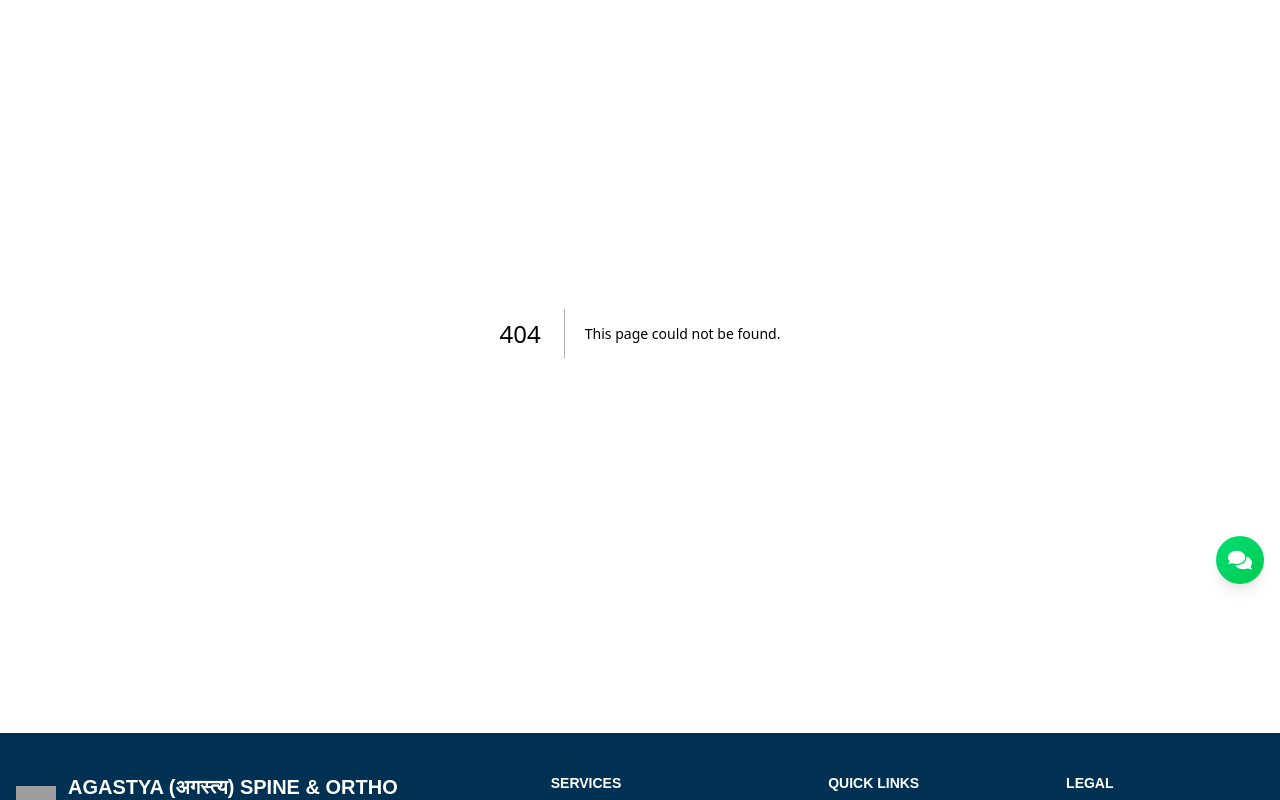
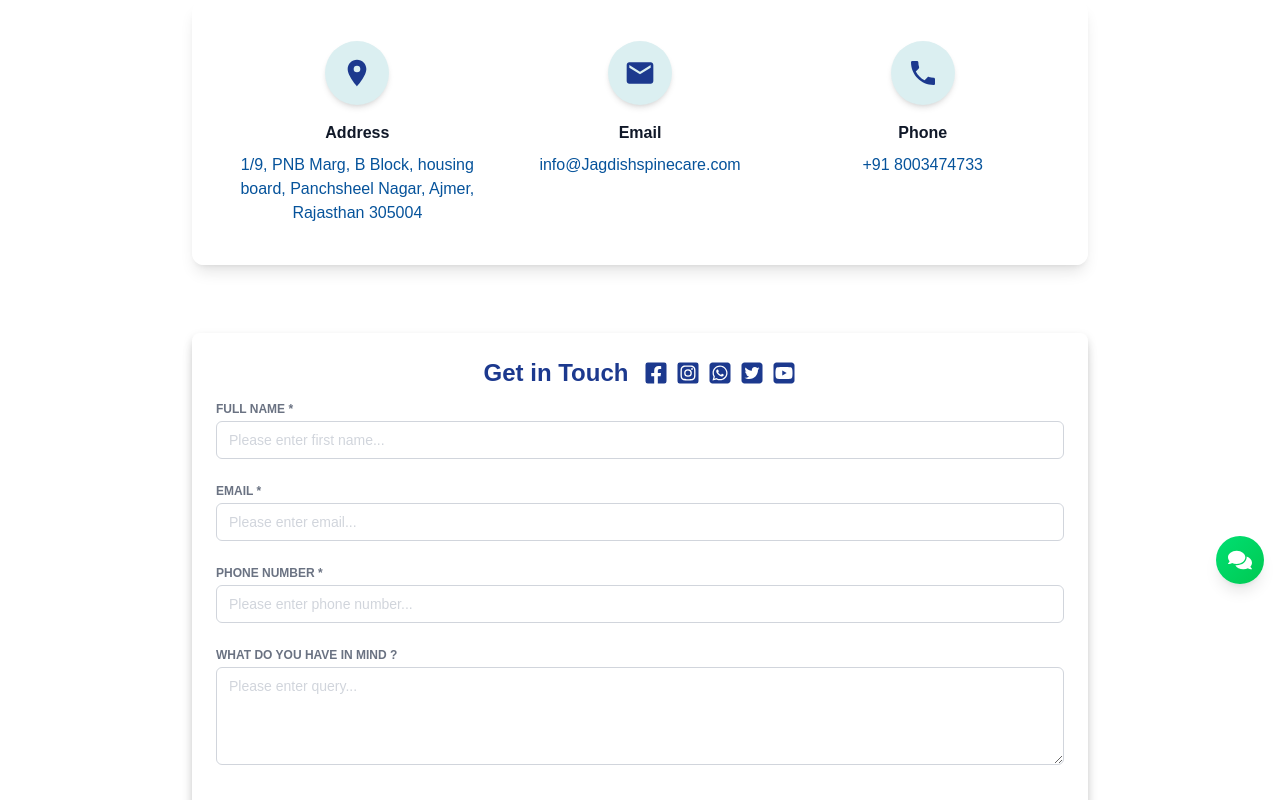
Before and after one commit to jeet-code27/drjagdishcharan, a Next.js app: page /contact in a window 1280 px wide. Before the commit this address had no page. Shown: the part 200-1000 px from the top of the page. Built offline with nearby package versions, Linux system fonts and the light colour scheme; grey boxes are pictures that could not be loaded.

Commit message:
Abhay New update

```diff
--- /dev/null
+++ b/src/app/contact/page.js
@@ -0,0 +1,21 @@
+import ContactSection from "@/components/ContactSection";
+import ContactInformation from "../../components/ContactInformation";
+import { Divide } from "lucide-react";
+import FeqSection from "@/components/FeqSection";
+
+export default function Contact() {
+  return (
+< >
+
+<ContactInformation/>
+<ContactSection/>
+<FeqSection/>
+
+
+
+</>
+
+
+
+  )
+}
--- a/src/app/globals.css
+++ b/src/app/globals.css
@@ -94,3 +94,28 @@ body {
 .special {
   @apply bg-blue-600 text-white w-fit px-6 py-3 rounded-full hover:bg-blue-700 transition;
 }
+
+/* styles/globals.css */
+.special {
+  @apply bg-blue-600 text-white w-fit px-6 py-3 rounded-full hover:bg-blue-700 transition;
+}
+
+@keyframes shine {
+  0% {
+    left: -100px;
+  }
+  60% {
+    left: 100%;
+  }
+  100% {
+    left: 100%;
+  }
+}
+
+.animate-shine {
+  animation: shine 1.5s ease-out infinite;
+}
+
+input,textarea{
+  color: #171717;
+}
--- /dev/null
+++ b/src/components/ContactInformation.jsx
@@ -0,0 +1,55 @@
+"use client";
+
+import React from "react";
+import { MdLocationOn, MdEmail, MdPhone } from "react-icons/md";
+
+const ContactInformation = () => {
+  return (
+    <section
+      aria-label="Contact information"
+      className=" min-h-[400px] flex items-center justify-center "
+    >
+      <div className="max-w-4xl w-full bg-gradient-to-br from-[#ffffff] to-[#ffffff] rounded-xl shadow-lg p-10 flex flex-col md:flex-row justify-around gap-8 text-center md:text-left">
+        <h2 className="sr-only">Contact Information</h2>
+
+        <div className="md:flex-1 flex flex-col items-center">
+          <div className="bg-[#dbeff1] p-4 rounded-full mb-4 flex items-center justify-center shadow-md w-16 h-16">
+            <MdLocationOn className="h-8 w-8 text-blue-900" />
+          </div>
+          <h3 className="mb-2 font-semibold text-gray-900">Address</h3>
+          <p className="text-[#06539b] max-w-xs text-center">
+          1/9, PNB Marg, B Block, housing board, Panchsheel Nagar, Ajmer, Rajasthan 305004
+          </p>
+        </div>
+
+        <div className="md:flex-1 flex flex-col items-center">
+          <div className="bg-[#dbeff1] p-4 rounded-full mb-4 flex items-center justify-center shadow-md w-16 h-16">
+            <MdEmail className="h-8 w-8 text-blue-900" />
+          </div>
+          <h3 className="mb-2 font-semibold text-gray-900">Email</h3>
+          <a
+            href="mailto:mayurchildrenhospital@gmail.com"
+            className="text-[#06539b] hover:underline"
+          >
+            info@Jagdishspinecare.com
+          </a>
+        </div>
+
+        <div className="md:flex-1 flex flex-col items-center">
+          <div className="bg-[#dbeff1] p-4 rounded-full mb-4 flex items-center justify-center shadow-md w-16 h-16">
+            <MdPhone className="h-8 w-8 text-blue-900" />
+          </div>
+          <h3 className="mb-2 font-semibold text-gray-900">Phone</h3>
+          <div className="flex flex-col text-[#06539b]">
+            <a href="tel:8003474733" className="hover:underline">
+            +91 8003474733
+            </a>
+
+          </div>
+        </div>
+      </div>
+    </section>
+  );
+};
+
+export default ContactInformation;
--- /dev/null
+++ b/src/components/ContactSection.jsx
@@ -0,0 +1,85 @@
+"use client";
+
+import React from "react";
+import { FaFacebookSquare } from "react-icons/fa";
+import { FaInstagramSquare } from "react-icons/fa";
+import { FaSquareWhatsapp } from "react-icons/fa6";
+import { FaSquareTwitter } from "react-icons/fa6";
+import { FaSquareYoutube } from "react-icons/fa6";
+const ContactSection = () => {
+  return (
+    <div className="bg-white min-h-4xl flex items-center justify-center  ">
+      <div className="  max-w-screen flex flex-col gap-10 md:gap-24 shadow-lg   items-center rounded-lg bg-white">
+
+        {/* Contact Form */}
+        <form className="bg-white max-w-4xl w-screen p-6 rounded-lg drop-shadow-lg" aria-label="Contact Us Form">
+          <div className='flex justify-center   items-center gap-4 pb-3 font-bold text-2xl text-blue-900 flex-wrap'>
+
+            <span className='min-w-fit'>Get in Touch   </span>
+
+            <span className="flex flex-row gap-2"><FaFacebookSquare className="cursor-pointer hover:scale-130 ease-in-out transition-all duration-300"/><FaInstagramSquare className="cursor-pointer hover:scale-130 ease-in-out transition-all duration-300" /><FaSquareWhatsapp className="cursor-pointer hover:scale-130 ease-in-out transition-all duration-300"/><FaSquareTwitter className="cursor-pointer hover:scale-130 ease-in-out transition-all duration-300"/>
+          <FaSquareYoutube className="cursor-pointer hover:scale-130 ease-in-out transition-all duration-300"/></span>
+          </div>
+
+          <label htmlFor="firstName" className="block text-xs font-semibold text-gray-500 mb-1">FULL NAME *</label>
+          <input
+            type="text"
+            id="firstName"
+            name="firstName"
+            required
+            placeholder="Please enter first name..."
+            className="w-full border border-gray-300 rounded-md px-3 py-2 mb-6 text-sm placeholder-gray-300 focus:outline-none focus:ring-2 focus:ring-blue-400 focus:border-transparent"
+            autoComplete="given-name"
+          />
+
+          <label htmlFor="email" className="block text-xs font-semibold text-gray-500 mb-1">EMAIL *</label>
+          <input
+            type="email"
+            id="email"
+            name="email"
+            required
+            placeholder="Please enter email..."
+            className="w-full border border-gray-300 rounded-md px-3 py-2 mb-6 text-sm placeholder-gray-300 focus:outline-none focus:ring-2 focus:ring-blue-400 focus:border-transparent"
+            autoComplete="email"
+          />
+
+          <label htmlFor="phone" className="block text-xs font-semibold text-gray-500 mb-1">PHONE NUMBER *</label>
+          <input
+            type="tel"
+            id="phone"
+            name="phone"
+            minLength={10}
+            maxLength={10}
+            required
+            pattern="[0-9]{10}"
+            placeholder="Please enter phone number..."
+            className="w-full border border-gray-300 rounded-md px-3 py-2 mb-6 text-sm placeholder-gray-300 focus:outline-none focus:ring-2 focus:ring-blue-400 focus:border-transparent"
+            autoComplete="tel"
+          />
+
+          <label htmlFor="query" className="block text-xs font-semibold text-gray-500 mb-1">WHAT DO YOU HAVE IN MIND ?</label>
+          <textarea
+            id="query"
+            name="query"
+            rows="4"
+            placeholder="Please enter query..."
+            className="w-full border border-gray-300 rounded-md px-3 py-2 mb-8 text-sm placeholder-gray-300 resize-y focus:outline-none focus:ring-2 focus:ring-blue-400 focus:border-transparent"
+          ></textarea>
+<div className="flex  justify-center">
+          <button
+            type="submit"
+            className="w-fit px-10 cursor-pointer bg-blue-500 text-white font-semibold text-sm py-3 rounded-full hover:bg-blue-600 focus:outline-none focus:ring-4 focus:ring-blue-300 transition"
+          >
+            Submit
+          </button>
+          </div>
+        </form>
+
+
+
+      </div>
+    </div>
+  );
+};
+
+export default ContactSection;
--- a/src/components/Footer.jsx
+++ b/src/components/Footer.jsx
@@ -1,5 +1,5 @@
 "use client";
-
+import { SiSocialblade } from "react-icons/si";
 import {
   BsFacebook,
   BsInstagram,
@@ -130,15 +130,16 @@ export default function Footer() {
         <hr className="my-6 border-gray-200 dark:border-gray-700" />
 
         {/* Bottom Row */}
-        <div className="flex flex-col md:flex-row items-center justify-between gap-4 text-sm">
-          <span className="text-gray-500 dark:text-gray-400 text-center md:text-left">
+        <div className="flex  gap-2 flex-col md:flex-row items-center justify-between  text-sm">
+          <span className="text-gray-500  dark:text-gray-400 text-center md:text-left">
             © {new Date().getFullYear()} <Link href="/" className="hover:underline">Agastya Spine & Ortho Aarogy</Link>. All Rights Reserved.
           </span>
-          <div className="flex space-x-4">
+<span className='lg:pr-50 sm:pl-0'> <a href='https://seocialmedia.in/' target='_blank' className='flex gap-1.5'><SiSocialblade className='size-[20px]' /> Powered by <span className='font-bold text-green-400 underline'> SEOcial Media Solutions</span></a></span>
+          <span className="flex space-x-4">
             <Link href="#" className="hover:text-blue-600"><BsFacebook size={20} /></Link>
             <Link href="#" className="hover:text-pink-600"><BsInstagram size={20} /></Link>
             <Link href="#" className="hover:text-sky-500"><BsTwitter size={20} /></Link>
-          </div>
+          </span>
         </div>
       </div>
     </footer>
```
Also changed, not shown: 1 other file (tests, documents, lock files or other folders).
